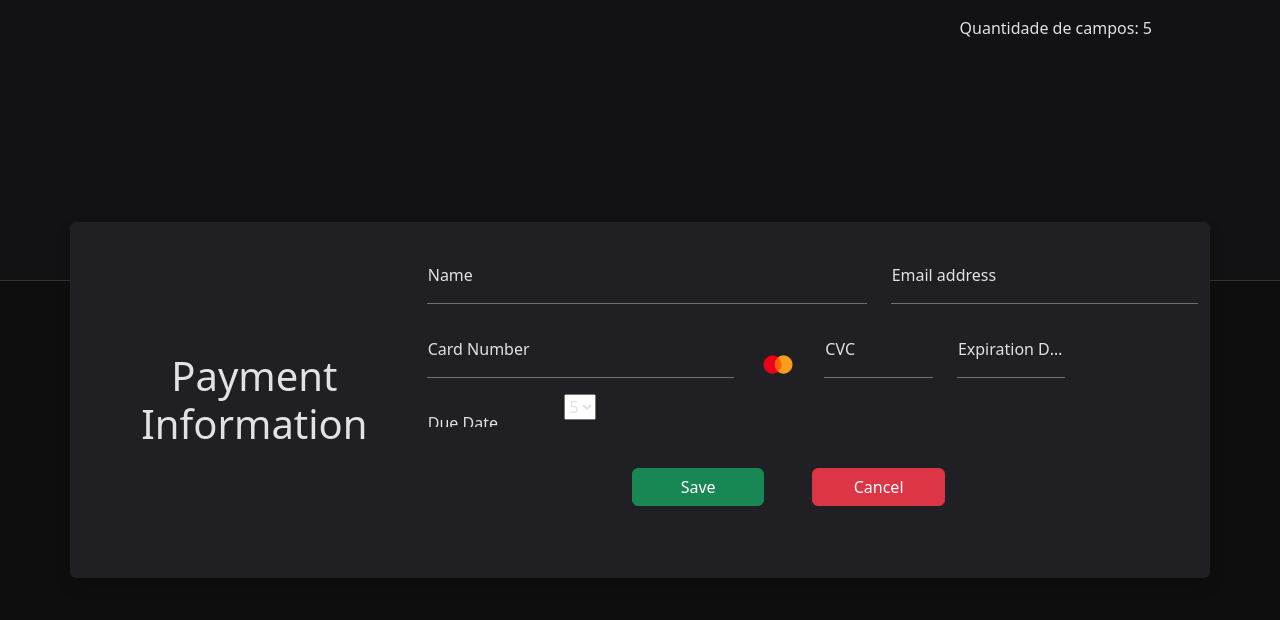
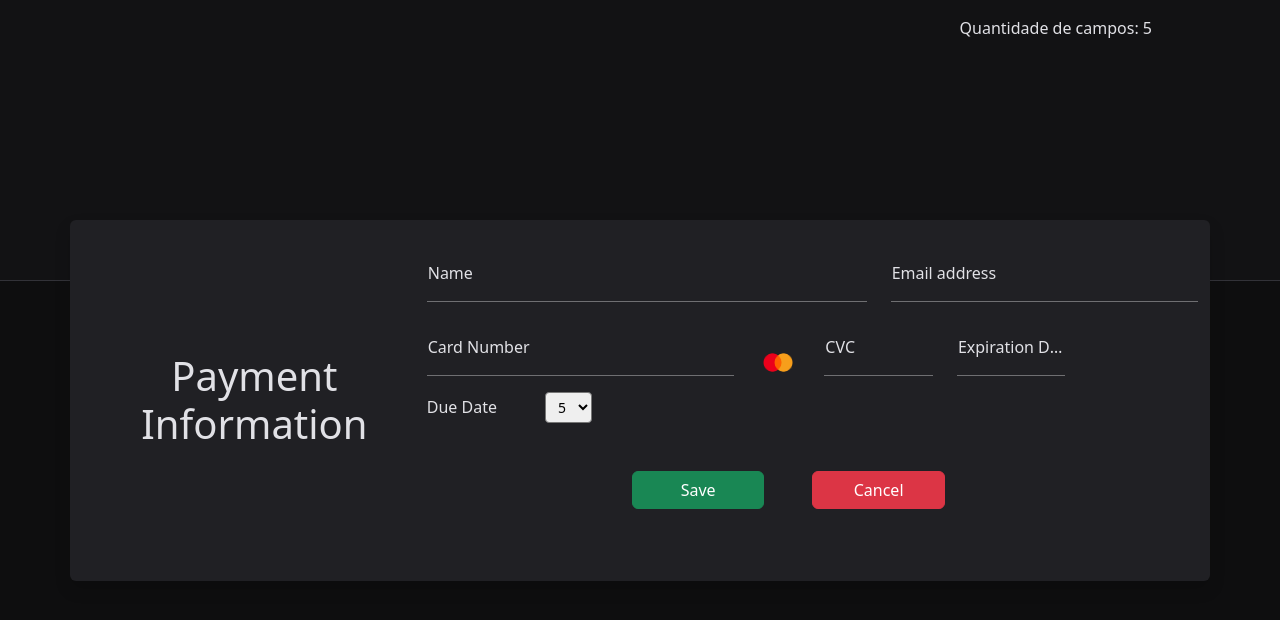
Before and after one commit to victor-pagnozi/fatec-lesson, a plain HTML site: page index.html in a window 1280 px wide. Drawn offline with Linux system fonts and the light colour scheme.

Commit message:
Done select for due date

```diff
--- a/index.html
+++ b/index.html
@@ -87,11 +87,9 @@
           </div>
 
           <div class="row mt-3">
-            <div class="form-floating col-md-5">
-              <label for="">Due Date</label>
-              <select name="dueDate" id="dueDate">
-                <option value="" selected>5</option>
-              </select>
+            <div class="form-floating col-md-5 d-flex align-items-center">
+              <span for="">Due Date</span>
+              <select name="dueDate" id="dueDate" class="form-select-sm mx-5"></select>
             </div>
           </div>
 
--- a/index.js
+++ b/index.js
@@ -10,3 +10,14 @@ function save(event) {
 
   toastr.success('Are you the 6 fingered man?');
 }
+
+function populateDueDate() {
+  const selectDueDate = document.getElementById('dueDate');
+  const options = [5, 10, 15, 20, 25];
+
+  options.forEach((option) => {
+    selectDueDate.innerHTML += `<option value="${option}">${option}</option>`;
+  }); //substituir por map para exemplo
+}
+
+populateDueDate();
--- a/styles.css
+++ b/styles.css
@@ -2,6 +2,11 @@
 input,
 label {
   color: rgb(225, 225, 230);
+}
+
+select,
+option {
+  color: black;
 }
 
 body {
```
